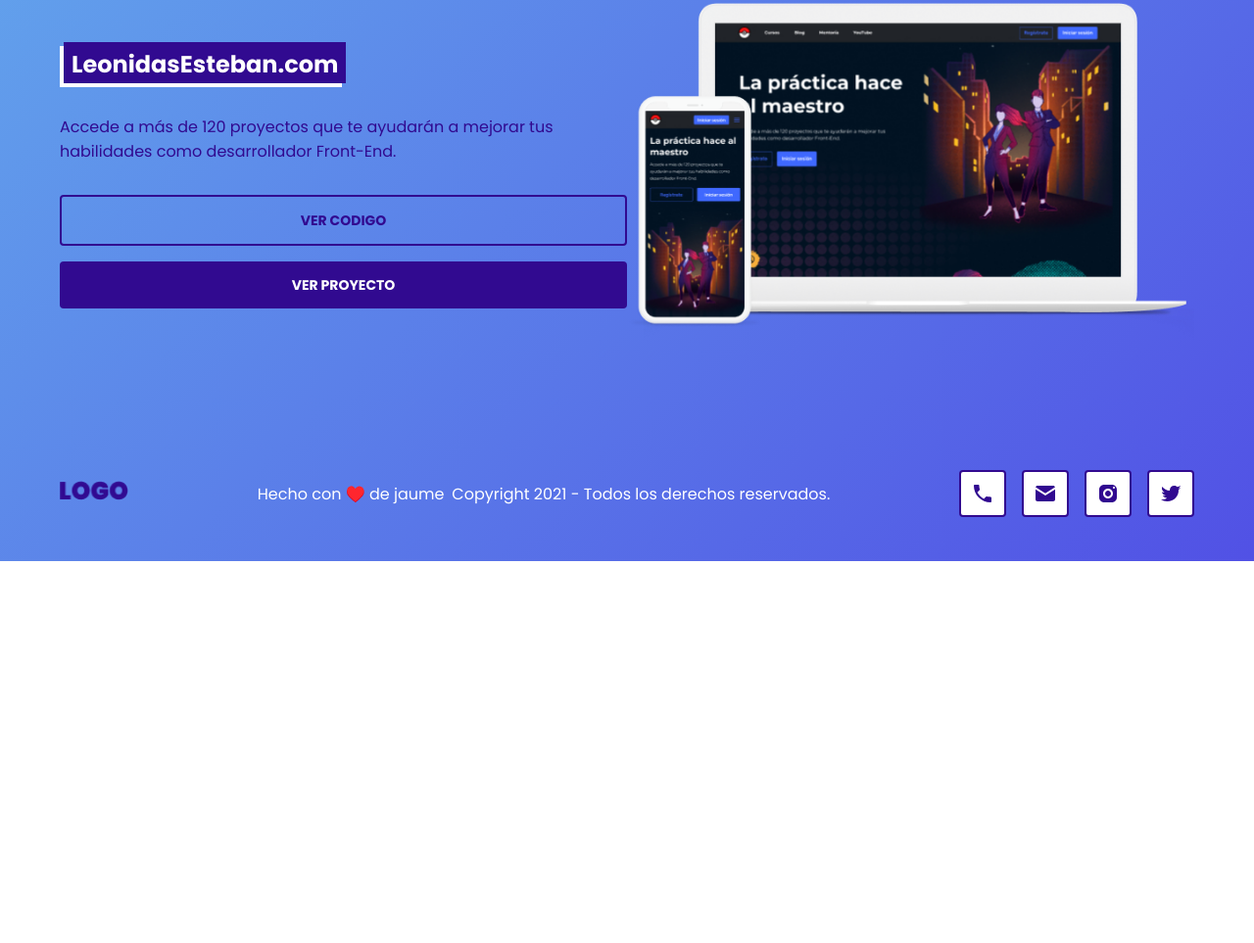
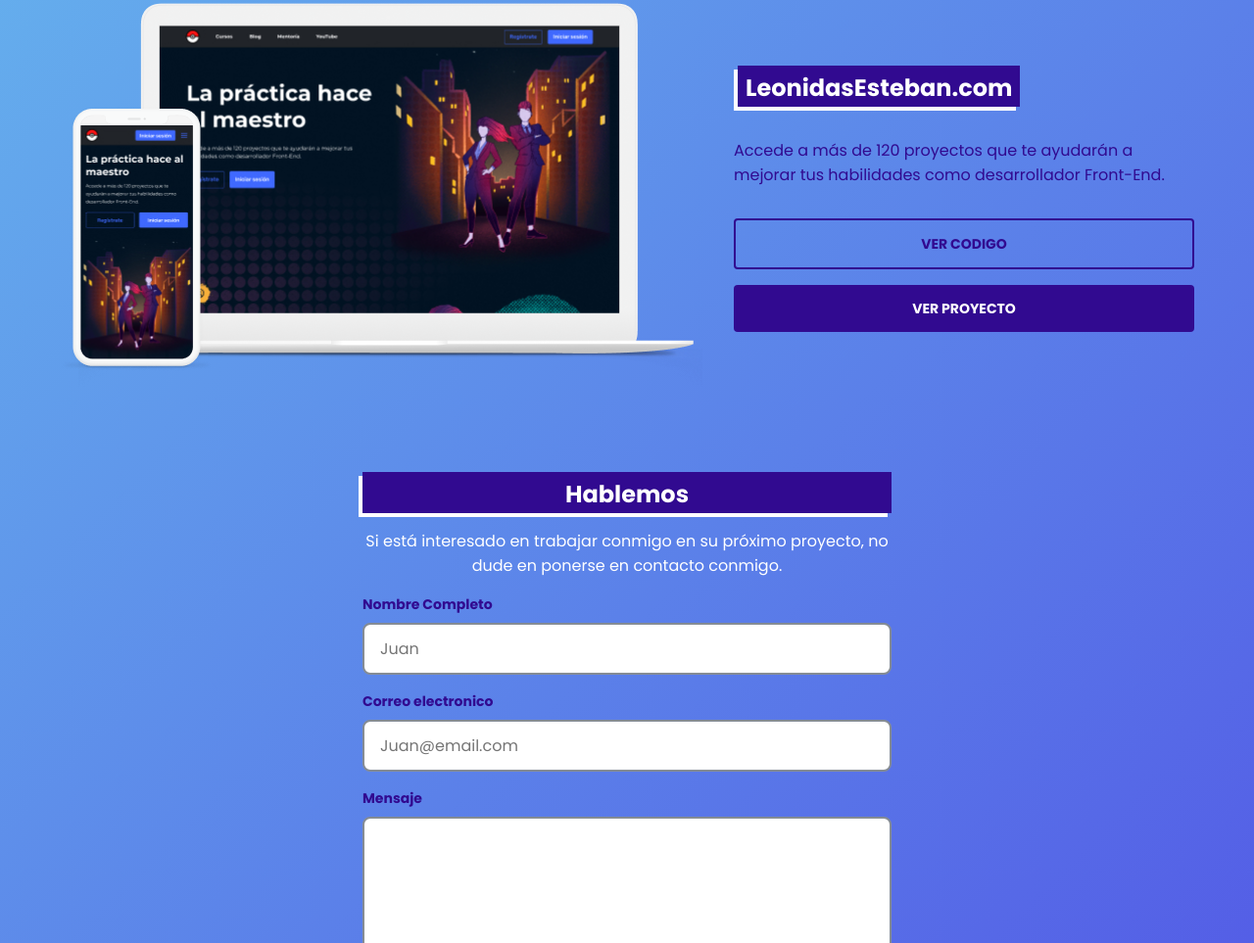
Before and after one commit to yersonreyes/reto-jaume, a plain HTML site: page index.html in a window 1280 px wide. Shown: the part 1837-2800 px from the top of the page at 98% size. Before the commit the page ends 2410 px from the top, so only its background shows below. Drawn offline with Linux system fonts and the light colour scheme.

Commit message:
formulario creado

```diff
--- /dev/null
+++ b/css/css/form.css
@@ -0,0 +1,43 @@
+.form{
+    display: flex;
+    flex-direction: column;
+    gap: 16px;
+    max-inline-size: 540px;
+    margin: auto;
+    margin-block-end: 40px;
+}
+.form .title{
+
+    margin: 0;
+}
+.form p{
+    color: var(--white);
+    margin: 0;
+    text-align: center;
+}
+
+.form label{
+    display: flex;
+    flex-direction: column;
+    font: var(--button);
+}
+
+.form input, .form textarea{
+border: 2px solid #858c94;
+border-radius: 8px;
+padding-inline-start: 16px ;
+padding-inline-end: 16px;
+padding-block-start: 12px;
+padding-block-end: 12px;
+font: var(--body1);
+margin-block-start: 8px;
+}
+
+
+
+@media screen and (min-width: 768px) {
+    .form .title {
+        align-self: stretch;
+        text-align: center;
+    }
+}
--- a/css/css/header.css
+++ b/css/css/header.css
@@ -1,9 +1,13 @@
-.header{
+header{
+  position: sticky;
+  top: 0;
+  backdrop-filter: blur(10px);
+  z-index: 1;
+}
+.header-content{
     display: flex;
     justify-content: space-between;
     align-items: center;
     block-size: 80px;
-    position: sticky;
-    top: 0;
-    backdrop-filter: blur(10px);
+
   }
--- a/css/css/proyect.css
+++ b/css/css/proyect.css
@@ -17,24 +17,11 @@
     gap: 16px;
 }
 
-.proyect-title{
-    background: var(--purple);
-    align-self: flex-start;
-    color: var(--white);
-    text-decoration: none;
-    font: var(--headline5);
-    padding-inline-start:8px ;
-    padding-inline-end:8px ;
-    padding-block-start:4px ;
-    padding-block-start:4px ;
-    margin-inline-start: 4px ;
-    box-shadow: -4px 4px 0px var(--white);
-}
-
 @media screen and (min-width: 768px) {
     .proyect{
         display: flex;
         align-items: center;
+        gap: 32px;
         padding-block-start: 80px;
         padding-block-end: 80px ;
     }
--- /dev/null
+++ b/css/css/title.css
@@ -0,0 +1,13 @@
+.title{
+    background: var(--purple);
+    align-self: flex-start;
+    color: var(--white);
+    text-decoration: none;
+    font: var(--headline5);
+    padding-inline-start:8px ;
+    padding-inline-end:8px ;
+    padding-block-start:4px ;
+    padding-block-start:4px ;
+    margin-inline-start: 4px ;
+    box-shadow: -4px 4px 0px var(--white);
+}
--- a/css/index.css
+++ b/css/index.css
@@ -9,8 +9,8 @@
 @import "./css/proyect.css";
 @import "./css/social.css";
 @import "./css/footer.css";
-
-
+@import "./css/form.css";
+@import "./css/title.css";
 :root {
   --fontbase: 'Poppins', sans-serif ;
   --fontbase2: 'Oxygen', sans-serif;
--- a/index.html
+++ b/index.html
@@ -12,8 +12,9 @@
   <title>Portafolio Jaume</title>
 </head>
 <body>
+  <header class="header">
     <div class="wrapper">
-    <header class="header">
+      <div class="header-content">
         <img src="./images/LOGO.png" width="70" height="20" alt="Logo">
         <nav class="menu">
           <ul>
@@ -23,7 +24,10 @@
           </ul>
         </nav>
         <button class="button">Curriculum</button>
+      </div>
+    </div>
   </header>
+  <div class="wrapper">
     <section class="hero" id="main">
 
       <div class="hero-image">
@@ -72,14 +76,27 @@
         <img src="./images/img.png" alt="">
       </div>
       <div class="proyect-description">
-        <a class="proyect-title" href="https://leonidasesteban.com" target="_blank">LeonidasEsteban.com</a>
+        <a class="title" href="https://leonidasesteban.com" target="_blank">LeonidasEsteban.com</a>
         <p>Accede a más de 120 proyectos que te ayudarán a mejorar
           tus habilidades como desarrollador Front-End.</p>
         <a href="" target="_blank" class="button is-secondary">Ver Codigo</a>
         <a href="" target="_blank" class="button ">Ver Proyecto</a>
       </div>
     </section>
-
+    <form action="" method="GET" class="form">
+      <h2 class="title">Hablemos</h2>
+      <p>Si está interesado en trabajar conmigo en su próximo proyecto, no dude en ponerse en contacto conmigo.</p>
+      <label  for="forn-name">Nombre Completo
+        <input required name="name" id="forn-name" type="text" placeholder="Juan">
+      </label>
+      <label for="forn-email">Correo electronico
+        <input required name="email" id="forn-email" type="email" placeholder="Juan@email.com">
+      </label>
+      <label for="for-message">Mensaje
+        <textarea required name="message" id="for-message" cols="30" rows="10"></textarea>
+      </label>
+      <button class="button" type="submit">Enviar mensaje</button>
+    </form>
     <footer class="footer">
       <div class="footer-logo">
         <img src="./images/LOGO.png" width="70" height="20" alt="Logo">
@@ -91,7 +108,7 @@
         <a class="button-icon"><img src="./icons/icon-twitter_squared.svg"></a>
       </div>
       <div class="footer-copyright">
-        <p>Hecho con ♥️ de jaume</p>
+        <p>Hecho con ♥️ por Yerson</p>
         <p>Copyright 2021 - Todos los derechos reservados.</p>
       </div>
     </footer>
```
Lines whose indentation alone changed are shown as unchanged.
